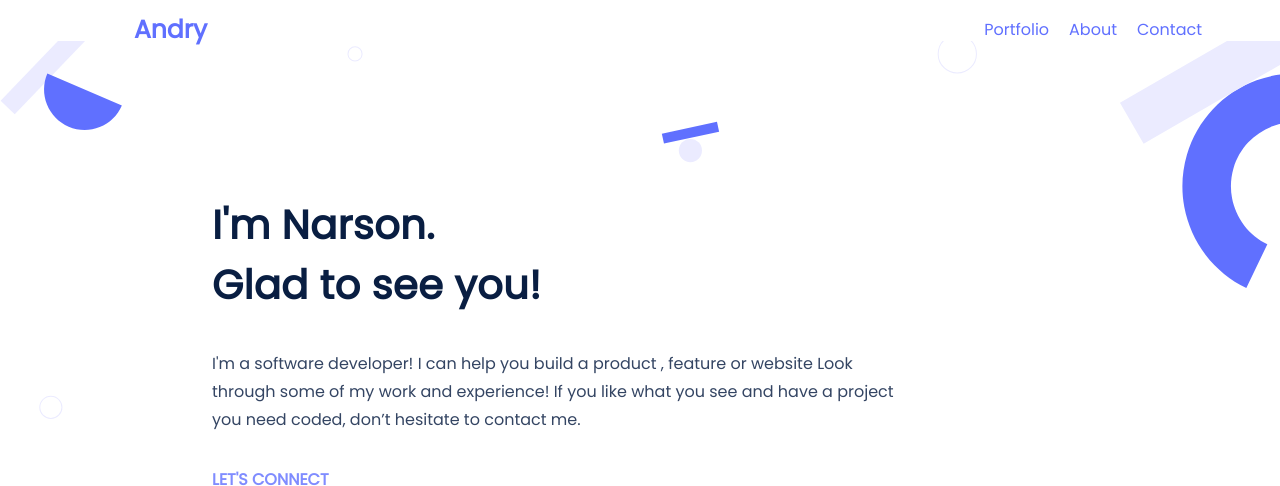
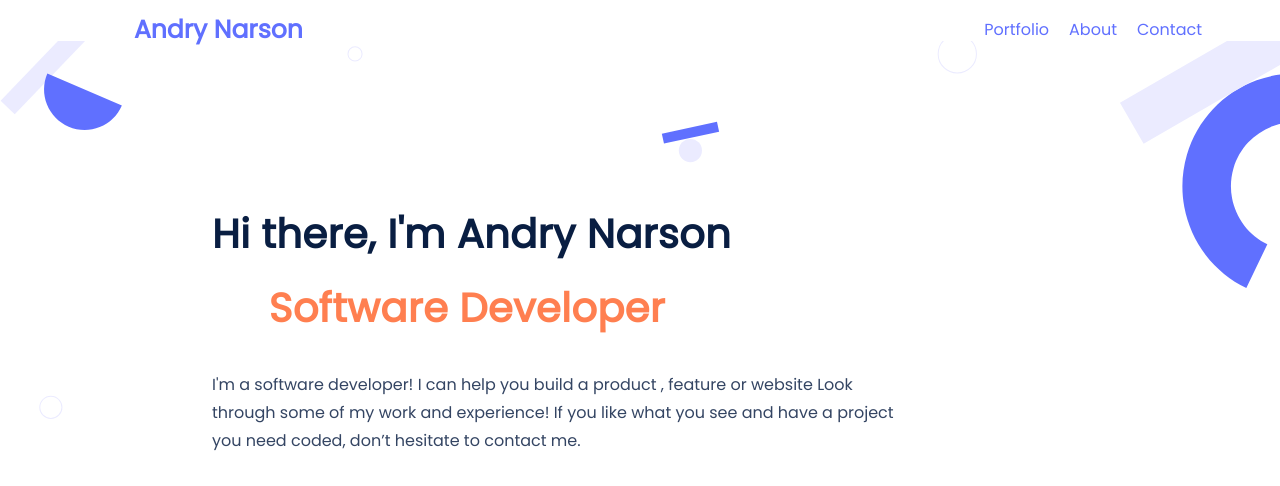
Before and after one commit to rbd3/rbd3.github.io, a website: page index.html in a window 1280 px wide. Shown: the top 486 px of the page. Drawn offline with Linux system fonts and the light colour scheme.

Commit message:
Update header

```diff
--- a/index.html
+++ b/index.html
@@ -14,7 +14,7 @@
 <body>
 
     <header class="app-header">
-        <a href="#" class="logo">Andry</a>
+        <a href="#" class="logo">Andry Narson</a>
 
 
         <div id="myNav" class="overlay">
@@ -38,9 +38,10 @@
 
     <section class="header-ambony">
         <div class="header-container">
-        <h1 class="narson">I'm Narson.
-            <br>Glad to see you!
+        <h1 class="narson">Hi there, I'm Andry Narson
+
         </h1>
+        <h1 class="narson-software">Software Developer</h1>
         <p class="detail">
             I'm a software developer! I can
             help you build a product , feature or website Look through some of my work and experience!
--- a/style.css
+++ b/style.css
@@ -144,6 +144,20 @@ header {
   margin: 20px;
   color: #091e42;
   order: 0;
+}
+
+.narson-software {
+  display: flex;
+  font-size: 40px;
+  font-weight: 700;
+  line-height: 60px;
+  letter-spacing: 0.3700000047683716px;
+
+  color: #ff7f50; /* Coral/Orange */
+
+  margin-top: -4%;
+  margin-left: 6%;
+
 }
 
 .detail {
```
